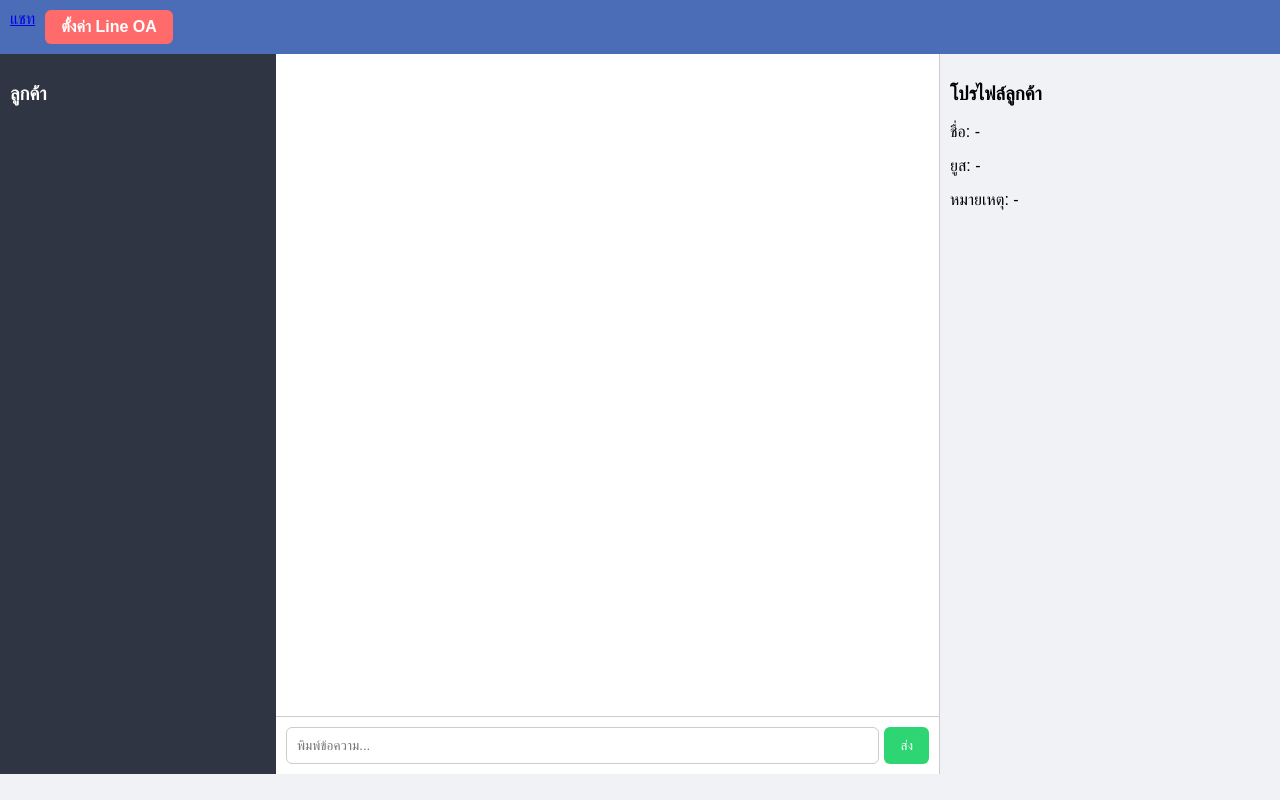
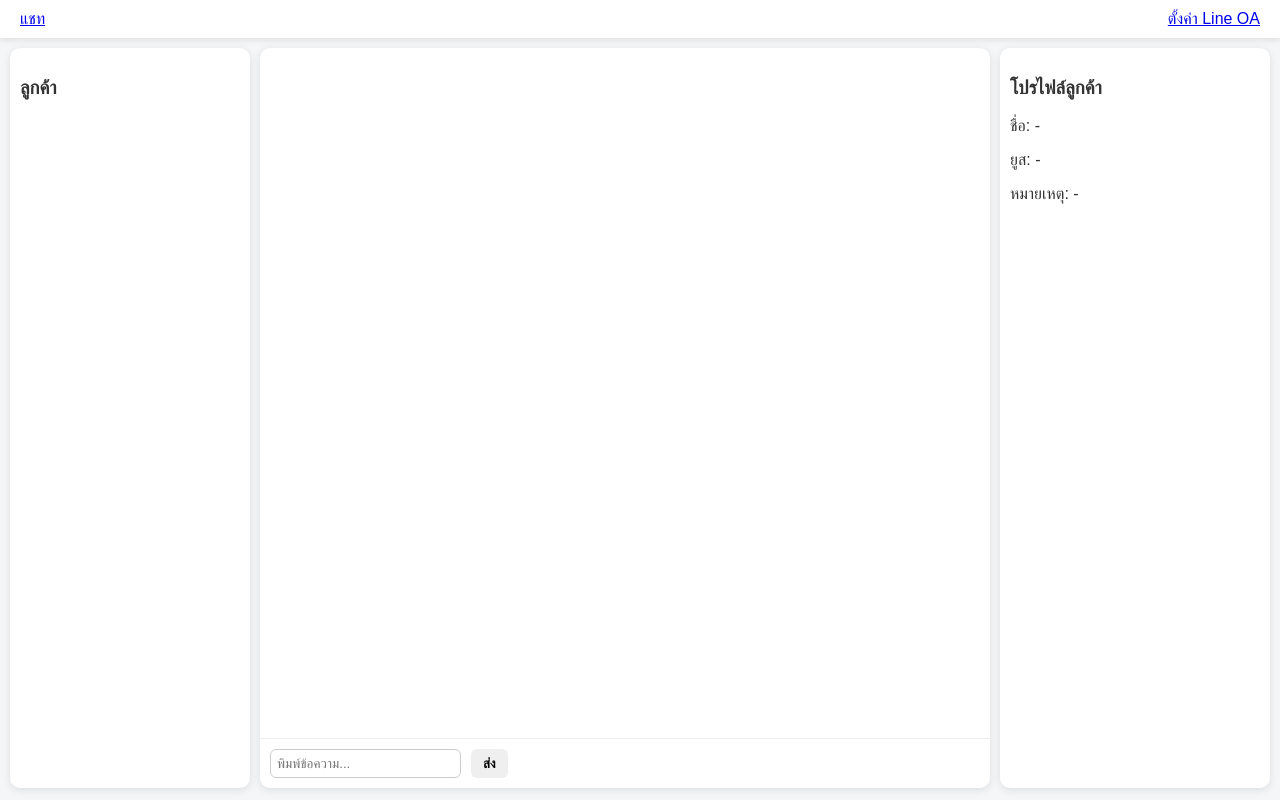
Before and after one commit to flook2018-prog/KingChat, a Flask app: page / in a window 1280 px wide. Run offline with Flask 3, Linux system fonts and the light colour scheme; some libraries are stand-ins or nearby versions.

Commit message:
Update style.css

```diff
--- a/static/style.css
+++ b/static/style.css
@@ -1,21 +1,39 @@
-body { margin:0; font-family:sans-serif; background:#f0f2f5; }
-.navbar { display:flex; gap:10px; background:#4b6cb7; padding:10px; color:white; }
-.btn-settings { background:#ff6b6b; padding:8px 16px; border-radius:6px; color:white; font-weight:bold; text-decoration:none; }
+/* General */
+body { margin:0; font-family:'Poppins', sans-serif; background:#f4f6f8; color:#333; }
+button { cursor:pointer; border:none; border-radius:6px; padding:6px 12px; font-weight:600; }
+input, textarea { border-radius:6px; border:1px solid #ccc; padding:6px; outline:none; }
 
-.chat-wrapper { display:flex; height:90vh; }
-.chat-sidebar { width:20%; background:#2f3542; color:white; padding:10px; overflow-y:auto; }
-.client-item { padding:8px; cursor:pointer; border-bottom:1px solid #444; }
-.client-item:hover { background:#57606f; }
+/* Navbar */
+.navbar { display:flex; justify-content:space-between; align-items:center; padding:10px 20px; background:#fff; box-shadow:0 2px 6px rgba(0,0,0,0.1);}
+.navbar .logo { font-weight:600; font-size:18px; }
+.navbar button:hover { background:#4a90e2; color:#fff; transition:0.3s; }
 
-.chat-main { flex:1; display:flex; flex-direction:column; background:white; }
-.messages { flex:1; padding:10px; overflow-y:auto; }
-.msg { margin:5px 0; padding:6px 12px; border-radius:10px; max-width:70%; }
-.msg.client { background:#dfe4ea; align-self:flex-start; }
-.msg.admin { background:#70a1ff; color:white; align-self:flex-end; }
+/* Chat Wrapper */
+.chat-wrapper { display:flex; height:calc(100vh - 60px); gap:10px; padding:10px; }
 
-.chat-input-area { display:flex; gap:5px; padding:10px; border-top:1px solid #ccc; }
-#chat-input { flex:1; padding:10px; border-radius:6px; border:1px solid #ccc; }
-#send-btn { background:#2ed573; color:white; border:none; padding:10px 16px; border-radius:6px; cursor:pointer; }
-#send-btn:hover { background:#1eae5f; }
+/* Sidebar */
+.chat-sidebar { width:220px; background:#fff; padding:10px; border-radius:10px; box-shadow:0 2px 8px rgba(0,0,0,0.1);}
+.chat-sidebar input { width:100%; margin-bottom:10px; }
+.client-item { padding:8px; border-radius:6px; margin-bottom:5px; transition:0.2s; }
+.client-item:hover { background:#4a90e2; color:#fff; }
 
-.chat-profile { width:25%; background:#f1f2f6; padding:10px; border-left:1px solid #ccc; }
+/* Chat Main */
+.chat-main { flex:1; display:flex; flex-direction:column; background:#fff; border-radius:10px; box-shadow:0 2px 8px rgba(0,0,0,0.1);}
+#chat-messages { flex:1; overflow-y:auto; padding:10px; }
+.message { padding:8px 12px; border-radius:10px; margin-bottom:6px; max-width:70%; animation:fadeIn 0.3s forwards;}
+.message.admin { background:#4a90e2; color:#fff; align-self:flex-end; }
+.message.client { background:#eee; color:#333; align-self:flex-start; }
+@keyframes fadeIn { from{opacity:0;} to{opacity:1;} }
+
+.chat-input-area { display:flex; gap:10px; padding:10px; border-top:1px solid #eee; }
+
+/* Profile Panel */
+.chat-profile { width:250px; background:#fff; padding:10px; border-radius:10px; box-shadow:0 2px 8px rgba(0,0,0,0.1);}
+#profile-note { width:100%; margin-top:10px; }
+
+/* Dark Mode */
+body.dark { background:#121212; color:#eee; }
+body.dark .chat-sidebar, body.dark .chat-main, body.dark .chat-profile, body.dark .navbar { background:#1e1e1e; color:#eee; box-shadow:0 2px 8px rgba(0,0,0,0.5);}
+body.dark .client-item:hover { background:#4a90e2; color:#fff; }
+body.dark .message.admin { background:#4a90e2; color:#fff; }
+body.dark .message.client { background:#333; color:#eee; }
```
